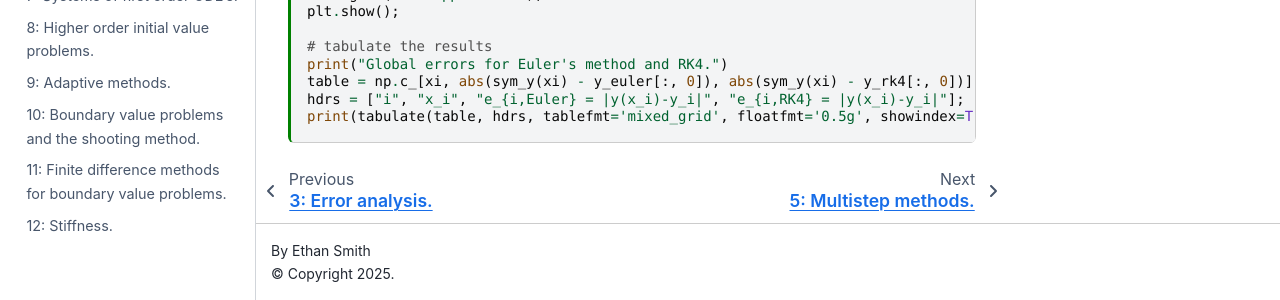
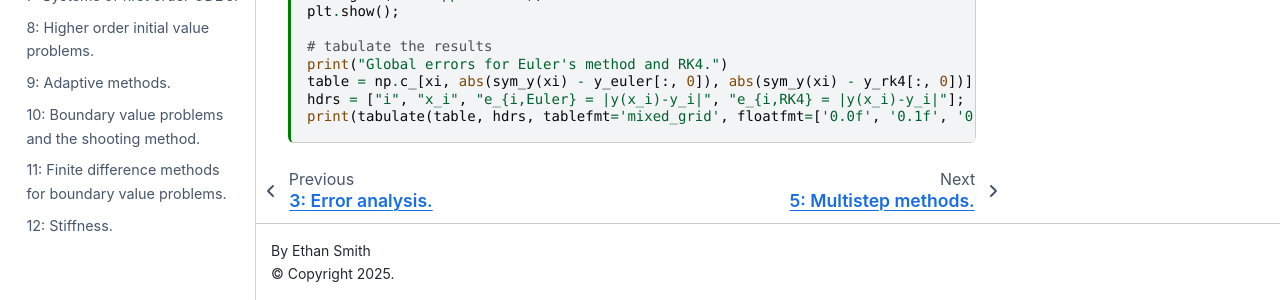
Before and after one commit to ethancsmith/math263-notes, a Jupyter Book: the page built from 04-runge-kutta_methods.md, in a window 1280 px wide and 900 px high, scrolled down 1995 px. Shown: the part 599-899 px from the top of the window. Built offline with Jupyter Book 1.0.4 settings and Sphinx 7.4.7 and the Sphinx Book theme 1.1.4, drawn with Linux system fonts in a browser that asks for light colours.

Commit message:
displays table errors in scientific notation for test example

````diff
--- a/04-runge-kutta_methods.md
+++ b/04-runge-kutta_methods.md
@@ -121,5 +121,5 @@
 print("Global errors for Euler's method and RK4.")
 table = np.c_[xi, abs(sym_y(xi) - y_euler[:, 0]), abs(sym_y(xi) - y_rk4[:, 0])];
 hdrs = ["i", "x_i", "e_{i,Euler} = |y(x_i)-y_i|", "e_{i,RK4} = |y(x_i)-y_i|"];
-print(tabulate(table, hdrs, tablefmt='mixed_grid', floatfmt='0.5g', showindex=True))
+print(tabulate(table, hdrs, tablefmt='mixed_grid', floatfmt=['0.0f', '0.1f', '0.5e', '0.5e'], showindex=True))
 ```
````
Also changed, not shown: TODO.md (+1 -0 lines).
